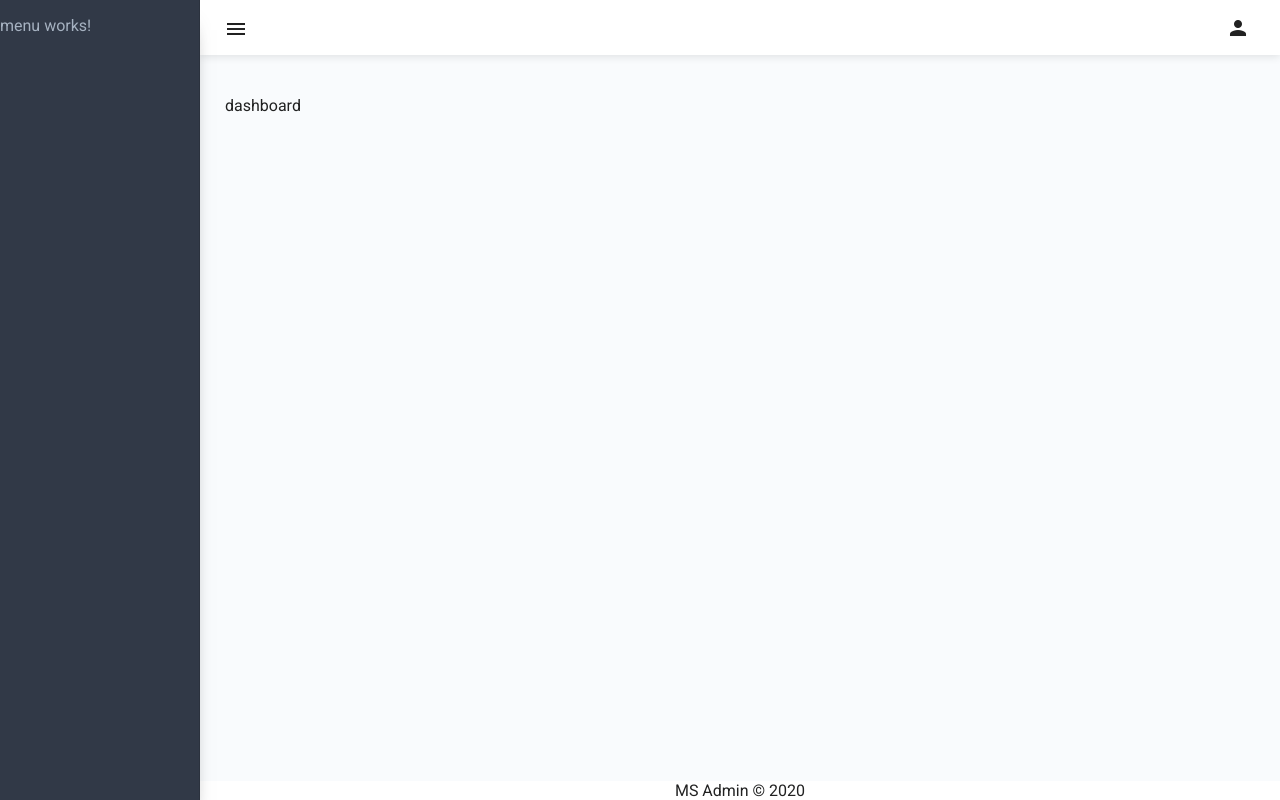
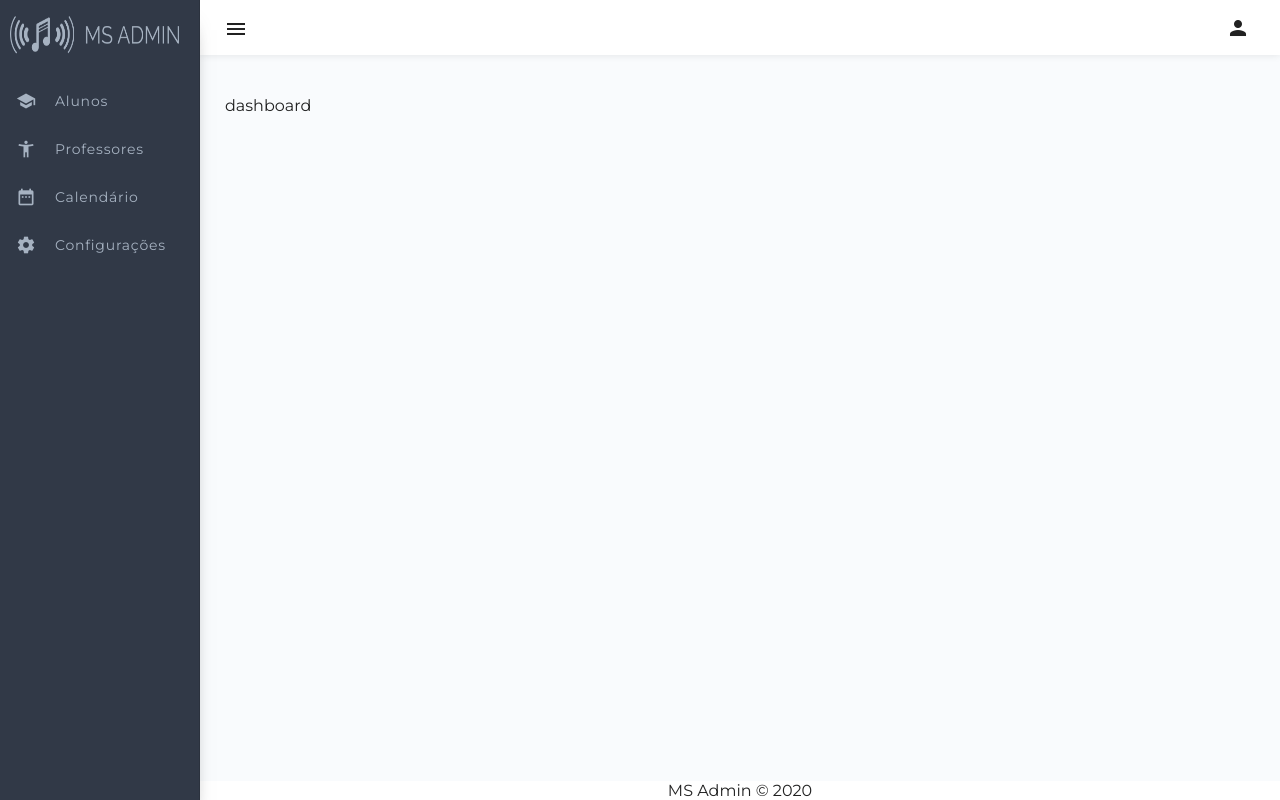
Before and after one commit to dnuneswebdev/ms-admin, an Angular app: page /dashboard in a window 1280 px wide. Built offline with nearby package versions, Linux system fonts and the light colour scheme.

Commit message:
Added sidenav menu logo and links; changed the main font; adjusted some styles

```diff
--- a/src/app/app.component.css
+++ b/src/app/app.component.css
@@ -18,6 +18,14 @@ mat-sidenav-container {
   height: 100%;
 }
 
-app-menu {
-  color: #a6b2c1;
+.logo {
+  margin-top: 5px;
+  padding: 5px;
+  text-align: center;
 }
+
+.logo img {
+  width: 100%;
+  height: 50px;
+  margin-left: 5px;
+}
--- a/src/app/app.component.html
+++ b/src/app/app.component.html
@@ -1,10 +1,18 @@
 <mat-sidenav-container>
   <mat-sidenav [mode]="mobileQuery.matches ? 'over' : 'side'" opened>
+    <!-- logo -->
+    <div class="logo">
+      <img src="../assets/images/logo.png" alt="MS Admin Logo">
+    </div>
+    <!-- menu -->
     <app-menu></app-menu>
   </mat-sidenav>
   <mat-sidenav-content>
+    <!-- header -->
     <app-header *ngIf="!isLoginPage"></app-header>
+    <!-- content -->
     <router-outlet></router-outlet>
+    <!-- footer -->
     <app-footer></app-footer>
   </mat-sidenav-content>
 </mat-sidenav-container>
--- a/src/app/shared/components/header/header.component.css
+++ b/src/app/shared/components/header/header.component.css
@@ -1,6 +1,6 @@
 mat-toolbar {
   background-color: #fff;
-  box-shadow: 0 0.1rem 0.5rem rgba(0, 0, 0, 0.1) !important;
+  box-shadow: 0 0 0.5rem rgba(0, 0, 0, 0.1) !important;
 }
 .mat-toolbar-row,
 .mat-toolbar-single-row {
--- a/src/app/shared/components/menu/menu.component.css
+++ b/src/app/shared/components/menu/menu.component.css
@@ -0,0 +1,28 @@
+a {
+  text-decoration: none;
+  transition: all 0.3s;
+}
+
+.mat-nav-list .mat-list-item {
+  color: #a6b2c1;
+  font-weight: 300 !important;
+  letter-spacing: 0.8px;
+  font-family: "Montserrat", sans-serif;
+  font-size: 14px;
+}
+
+.mat-nav-list .mat-list-item:hover {
+  background-color: #45506448;
+  color: #f7f7f7;
+}
+
+.nav-link {
+  display: inline-block;
+  padding-left: 5px;
+}
+
+.mat-icon {
+  font-size: 20px;
+  margin-right: 10px;
+  height: 21px;
+}
--- a/src/app/shared/components/menu/menu.component.html
+++ b/src/app/shared/components/menu/menu.component.html
@@ -1 +1,17 @@
-<p>menu works!</p>
+<mat-nav-list>
+  <a mat-list-item routerLink="/students">
+    <mat-icon>school</mat-icon>
+    <span class="nav-link">Alunos</span>
+  </a>
+  <a mat-list-item routerLink="/teachers">
+    <mat-icon>accessibility_new</mat-icon> <span class="nav-link">Professores</span>
+  </a>
+  <a mat-list-item routerLink="/calendar">
+    <mat-icon>date_range</mat-icon>
+    <span class="nav-link">Calendário</span>
+  </a>
+  <a mat-list-item routerLink="/system-settings">
+    <mat-icon>settings</mat-icon>
+    <span class="nav-link">Configurações</span>
+  </a>
+</mat-nav-list>
--- a/src/index.html
+++ b/src/index.html
@@ -1,15 +1,18 @@
 <!doctype html>
 <html lang="en">
+
 <head>
   <meta charset="utf-8">
-  <title>MsAdmin</title>
+  <title>MS Admin | Sistema de Administração de Escola de Música</title>
   <base href="/">
   <meta name="viewport" content="width=device-width, initial-scale=1">
   <link rel="icon" type="image/x-icon" href="favicon.ico">
-  <link href="https://fonts.googleapis.com/css?family=Roboto:300,400,500&display=swap" rel="stylesheet">
+  <link href="https://fonts.googleapis.com/css2?family=Montserrat:wght@400;700&display=swap" rel="stylesheet">
   <link href="https://fonts.googleapis.com/icon?family=Material+Icons" rel="stylesheet">
 </head>
+
 <body>
   <app-root></app-root>
 </body>
+
 </html>
--- a/src/styles.css
+++ b/src/styles.css
@@ -6,7 +6,7 @@ body {
 }
 body {
   margin: 0;
-  font-family: Roboto, "Helvetica Neue", sans-serif;
+  font-family: "Montserrat", sans-serif;
 }
 
 .content {
```
Also changed, not shown: src/app/shared/components/menu/menu.module.ts (+11 -2 lines), src/assets/images/logo.png (added).
